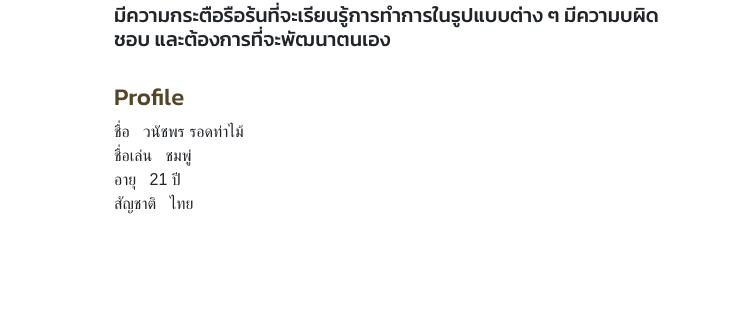
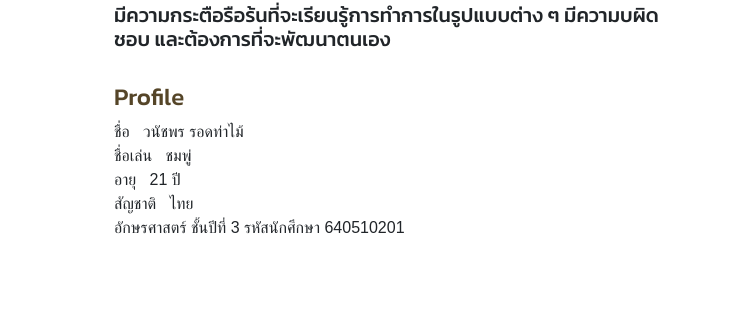
Before and after one commit to Rodthamai-W/resume, a plain HTML site: page index.html in a window 1280 px wide. Shown: the part 289-614 px from the top of the page, 538-1280 px from the left. Drawn offline with nearby package versions, Linux system fonts and the light colour scheme; a web font is replaced by a local one.

Commit message:
version2
เพิ่มรหัสนักศึกษา

```diff
--- a/index.html
+++ b/index.html
@@ -78,7 +78,8 @@
           <p> ชื่อ &nbsp; วนัชพร รอดท่าไม้ <br>
             ชื่อเล่น &nbsp; ชมพู่ <br>
             อายุ &nbsp; 21 ปี <br>
-            สัญชาติ &nbsp; ไทย </p>
+            สัญชาติ &nbsp; ไทย <br>
+          อักษรศาสตร์ ชั้นปีที่ 3 รหัสนักศึกษา 640510201</p>
         </div>
       </div>
       <br>
```
Also changed, not shown: 1 other file.
